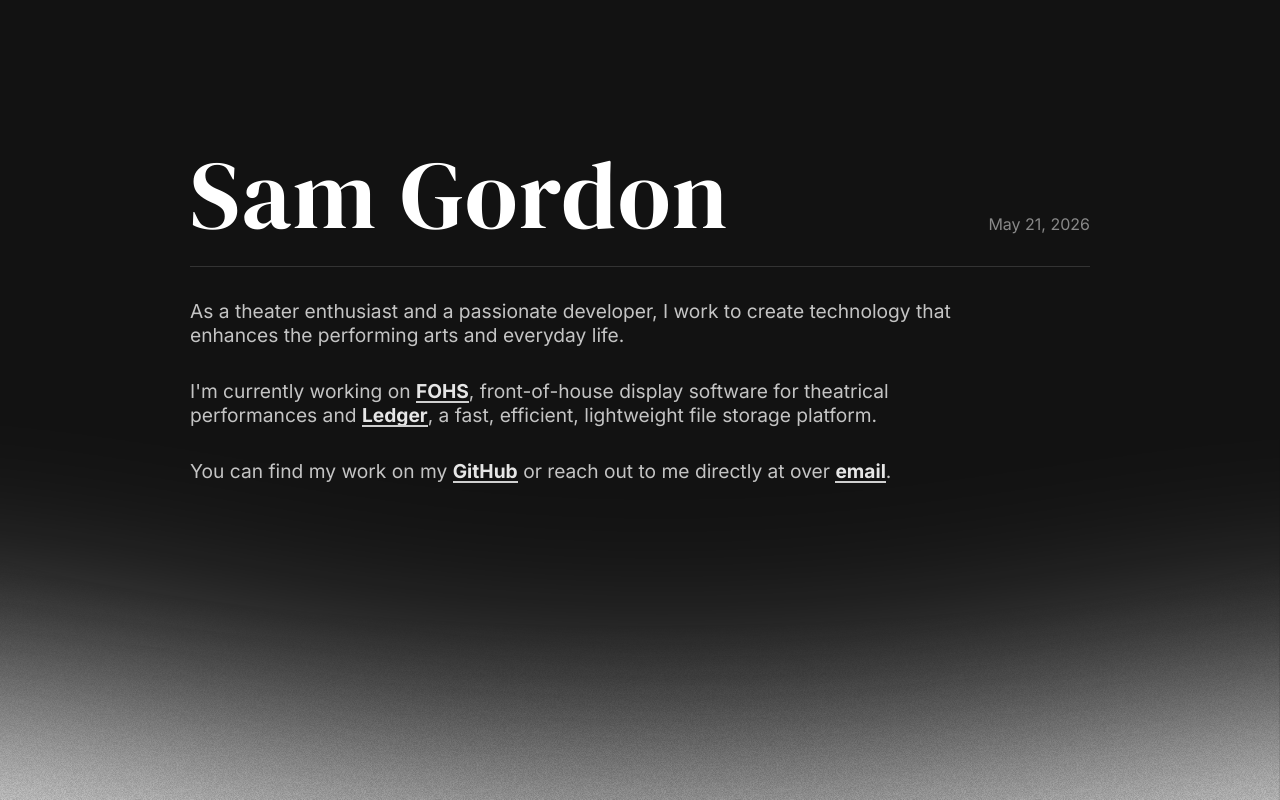
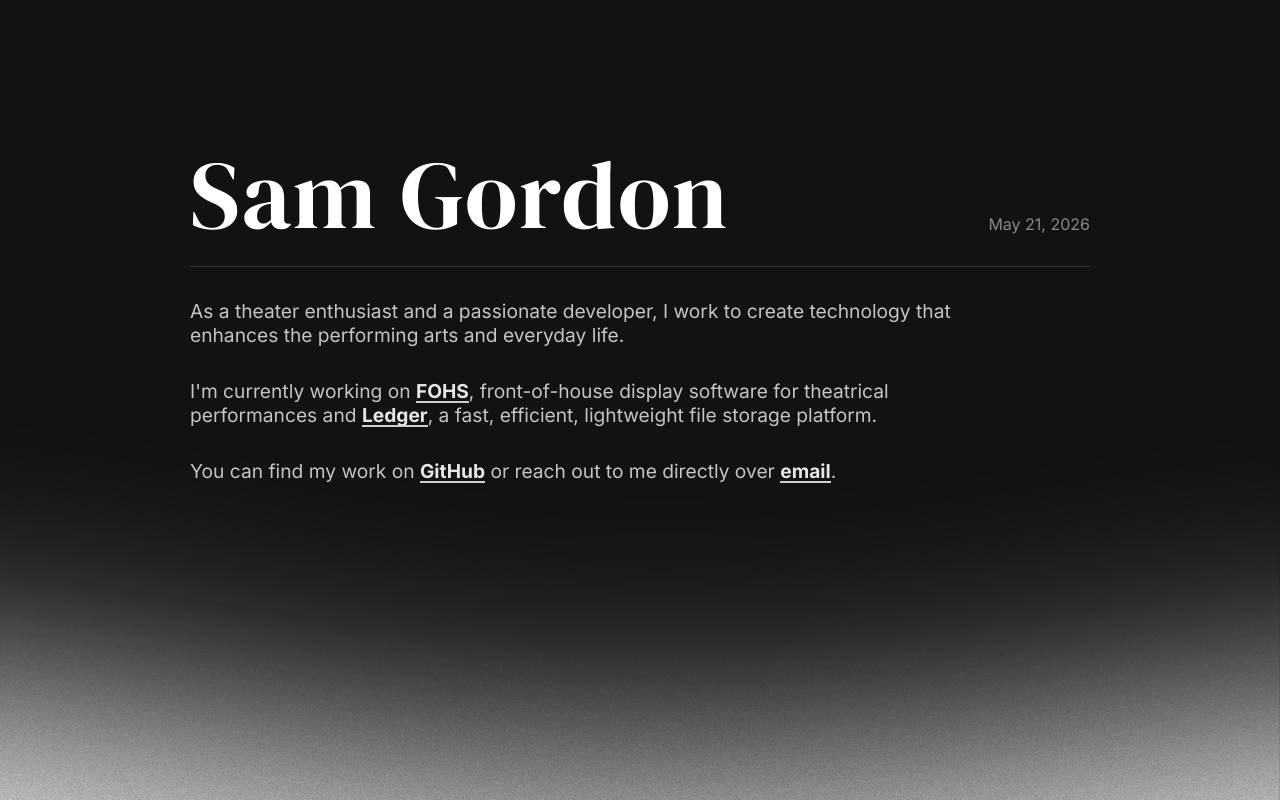
Before and after one commit to thesamgordon/sg-mt, a Next.js app: page / in a window 1280 px wide. Built offline with nearby package versions, Linux system fonts and the light colour scheme.

Commit message:
fix: grammar

```diff
--- a/app/page.tsx
+++ b/app/page.tsx
@@ -117,7 +117,7 @@ export default function Home() {
             delay: 0.3,
           }}
         >
-          You can find my work on my{" "}
+          You can find my work on{" "}
           <Link
             width="220px"
             href="https://github.com/thesamgordon"
@@ -126,7 +126,7 @@ export default function Home() {
           >
             GitHub
           </Link>{" "}
-          or reach out to me directly at over{" "}
+          or reach out to me directly over{" "}
           <Link
             href="mailto:sam@thesamgordon.com"
             popup={false}
```
